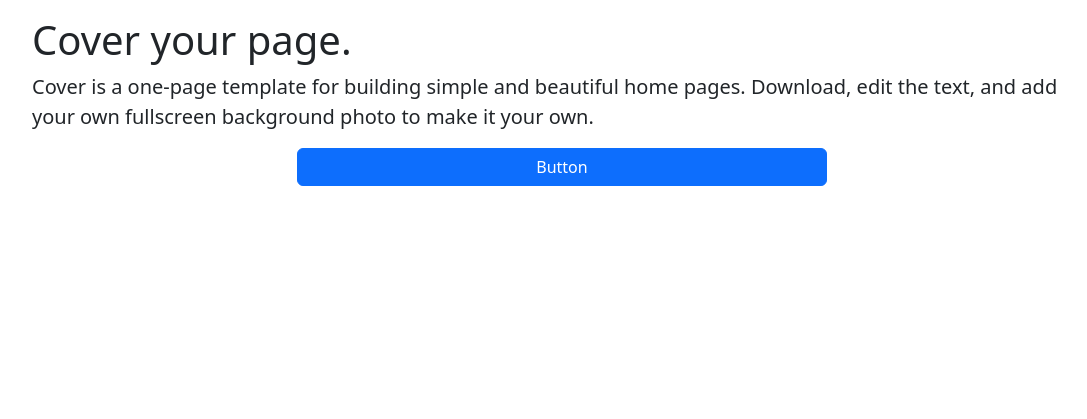
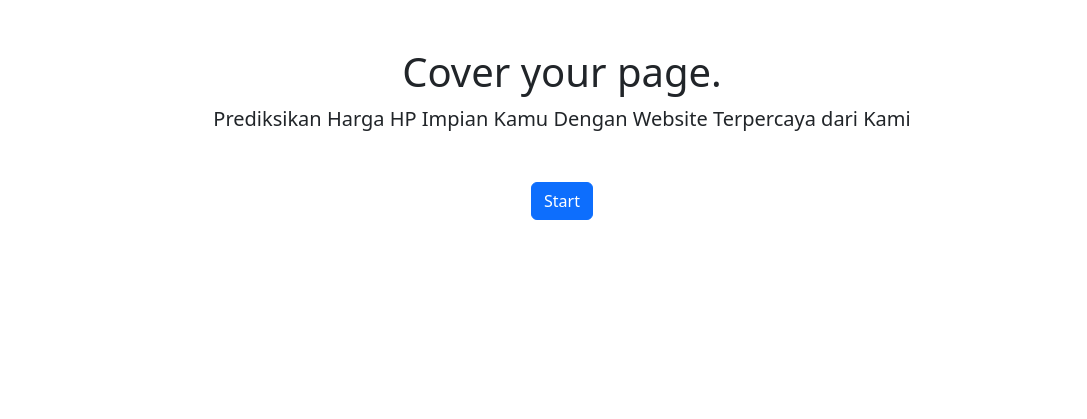
Before and after one commit to MDaffaIzzulhaqS/finalproject_machinelearning_if20c, a Flask app: page / in a window 1280 px wide. Shown: the part 56-475 px from the top of the page, without its empty margins (78-1165 px from the left). Run offline with Flask 2, Linux system fonts and the light colour scheme.

Commit message:
update lagi

```diff
--- a/Templates/main.html
+++ b/Templates/main.html
@@ -5,8 +5,10 @@
 	<meta http-equiv="X-UA-Compatible" content="IE=edge">
 	<meta name="viewport" content="width=device-width, initial-scale=1.0">
 	<link href="https://cdn.jsdelivr.net/npm/bootstrap@5.2.0-beta1/dist/css/bootstrap.min.css" rel="stylesheet" integrity="sha384-0evHe/X+R7YkIZDRvuzKMRqM+OrBnVFBL6DOitfPri4tjfHxaWutUpFmBp4vmVor" crossorigin="anonymous">
-	<title> Mobile Price Prediction - Home </title>
+	<link href="../assets/dist/css/bootstrap.min.css" rel="stylesheet">
+    <title> Mobile Price Prediction - Home </title>
 </head>
+
 <body>
     <!-- Bagian Navbar -->
     <nav class="navbar bg-light">
@@ -24,10 +26,13 @@
                 <div class="offcanvas-body">
                     <ul class="navbar-nav justify-content-end flex-grow-1 pe-3">
                         <li class="nav-item">
-                            <a class="nav-link" href="/"> Home </a>
+                            <a class="nav-link" href="./main.html"> Home </a>
                         </li>
                         <li class="nav-item">
-                            <a class="nav-link" href="/about"> About </a>
+                            <a class="nav-link" href="./about.html"> About </a>
+                        </li>
+                        <li class="nav-item">
+                            <a class="nav-link" href="#"> Coba Commit </a>
                         </li>
                     </ul>
                 </div>
@@ -36,17 +41,16 @@
     </nav>
 
     <!-- Bagian Body -->
-    <div class="container mt-3">
-        <div class="container mt-3">
-            <main class="px-3">
-                <h1>Cover your page.</h1>
-                <p class="lead">Cover is a one-page template for building simple and beautiful home pages. Download, edit the text, and add your own fullscreen background photo to make it your own.</p>
-                <div class="d-grid gap-2 col-6 mx-auto">
-                    <a href="/predict" class="btn btn-primary" type="button">Button</a>
-                </div>
-            </main>
-        </div>
+    <div class="container mt-5">
+        <main class="px-3">
+            <h1 class="text-center">Cover your page.</h1>
+            <p class="lead text-center">Prediksikan Harga HP Impian Kamu Dengan Website Terpercaya dari Kami</p>
+            <div class="d-flex my-5 justify-content-center col-3 mx-auto">
+                <a href="/predict" class="btn btn-primary" type="button">Start</a>
+            </div>
+        </main>
     </div>
+
 
     <script src="https://cdn.jsdelivr.net/npm/bootstrap@5.2.0-beta1/dist/js/bootstrap.bundle.min.js" integrity="sha384-pprn3073KE6tl6bjs2QrFaJGz5/SUsLqktiwsUTF55Jfv3qYSDhgCecCxMW52nD2" crossorigin="anonymous"></script>
 
@@ -59,4 +63,5 @@
 	</footer>
 
 </body>
+
 </html>
```
Also changed, not shown: Templates/predict.html (+11 -9 lines), main.html (deleted, +0 -67 lines).
